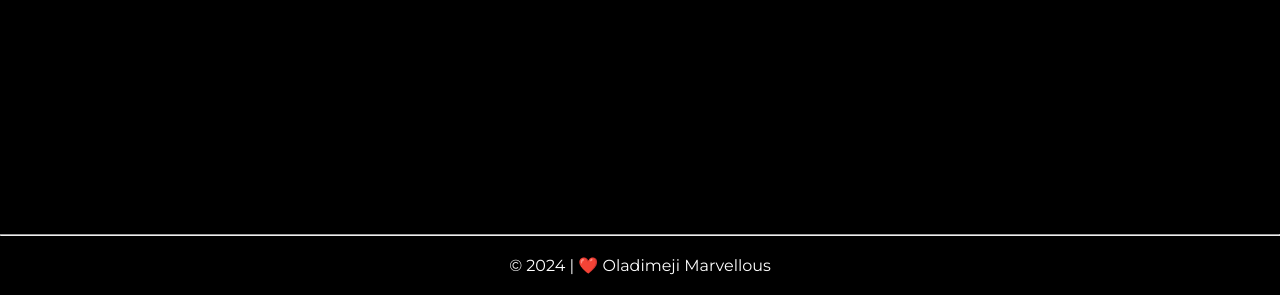
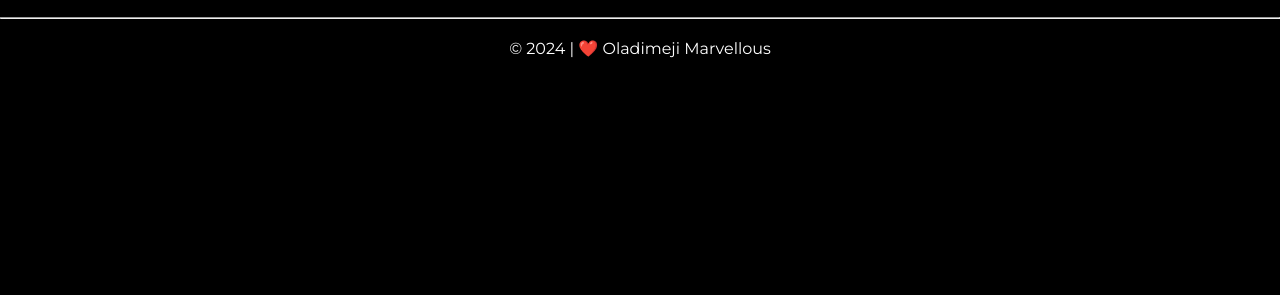
Before and after one commit to oladimeji321/portfolio, a plain HTML site: page contact.html in a window 1280 px wide. Shown: the part 505-800 px from the top of the page. Drawn offline with nearby package versions, Linux system fonts and the light colour scheme; animation ran at ten frames a second.

Commit message:
made minor changes

```diff
--- a/contact.html
+++ b/contact.html
@@ -153,7 +153,7 @@
         <canvas id="sphere-canvas" style="width: 800px; height: 800px;" width="300" height="300"></canvas>
     </section>
 
-    <footer style="margin-top: 20px; margin-bottom: 20px; font-family: 'Montserrat'; text-align: center; position: absolute; bottom: 0; width: 100%;">
+    <footer style="margin-top: 20px; margin-bottom: 20px; font-family: 'Montserrat'; text-align: center;">
         <hr style="margin-bottom: 20px;">
         &copy; 2024 | ❤️ Oladimeji Marvellous
     </footer>
```
